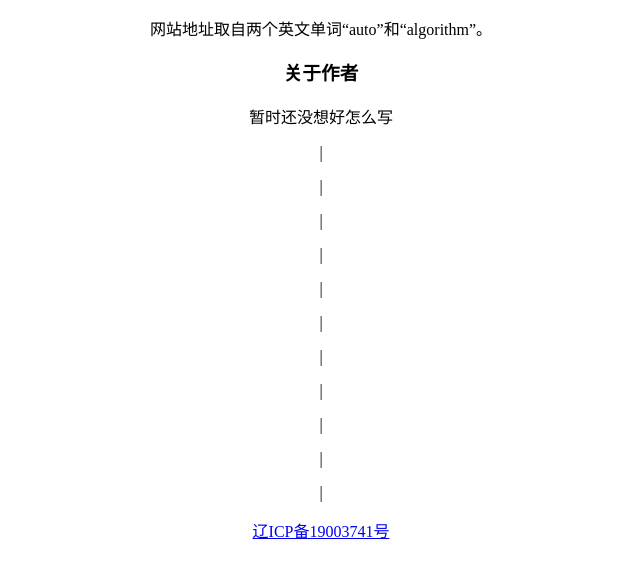
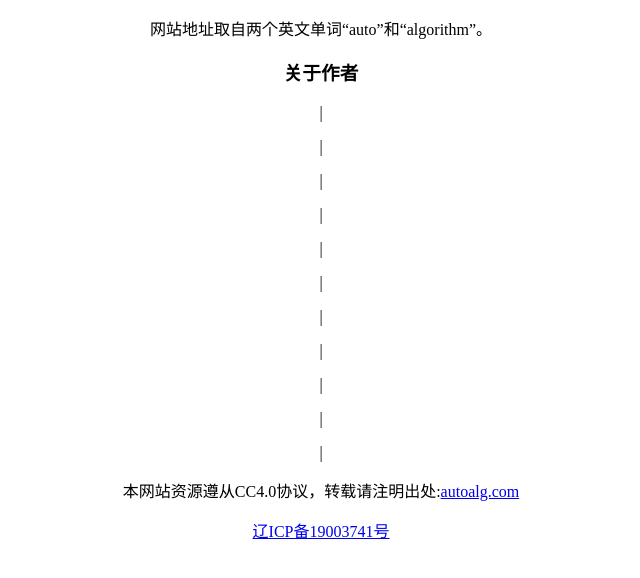
Before and after one commit to Hastws/website, a plain HTML site: page index.html in a window 1280 px wide. Shown: the part 110-688 px from the top of the page, without its empty margins (319-959 px from the left). Drawn offline with Linux system fonts and the light colour scheme.

Commit message:
modify resource licence cc4.0

```diff
--- a/index.html
+++ b/index.html
@@ -24,7 +24,6 @@
         <h3>
             关于作者
         </h3>
-        <p>暂时还没想好怎么写</p>
         <p>|</p>
         <p>|</p>
         <p>|</p>
@@ -38,6 +37,9 @@
         <p>|</p>
     </div>
     <div class="centered-text">
+        <p>本网站资源遵从CC4.0协议，转载请注明出处:<a href="https://www.autoalg.com/">autoalg.com</a></p>
+    </div>
+    <div class="centered-text">
         <a href="https://beian.miit.gov.cn/">辽ICP备19003741号</a>
     </div>
 </body>
```
